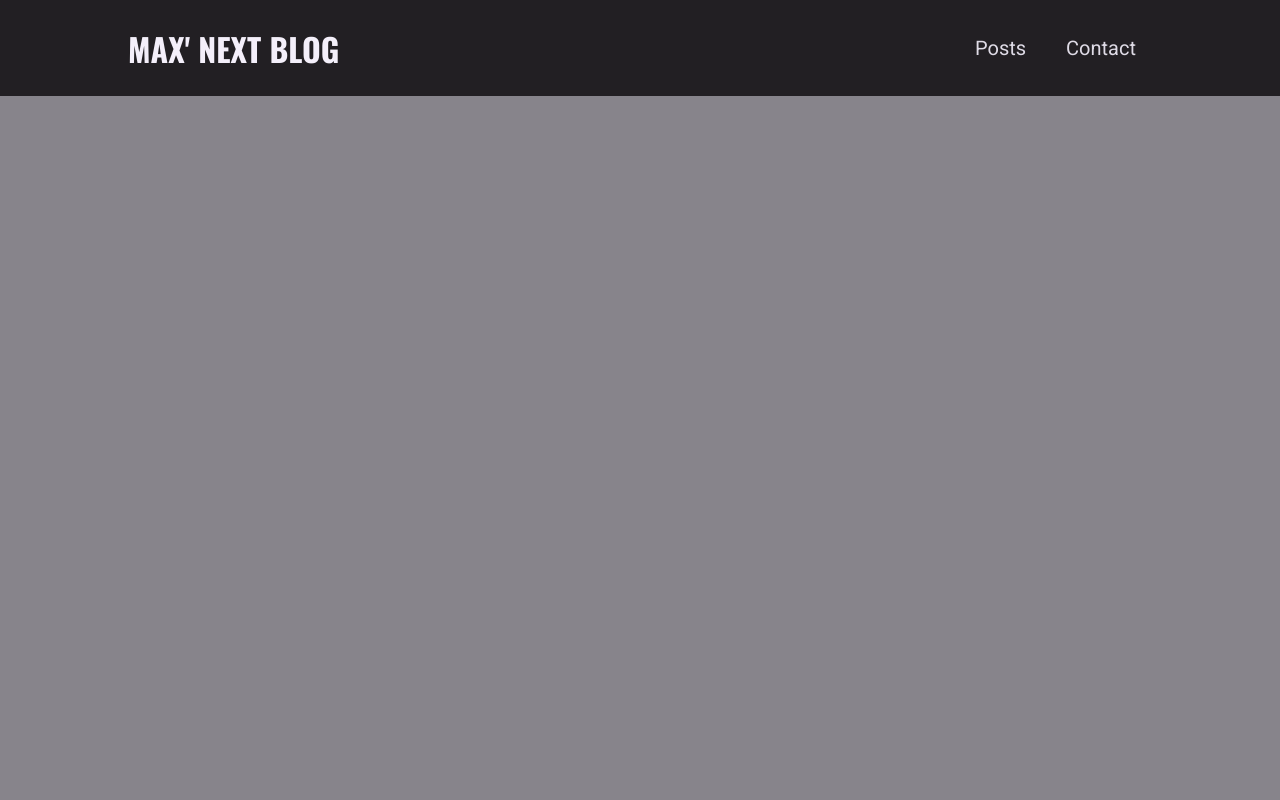
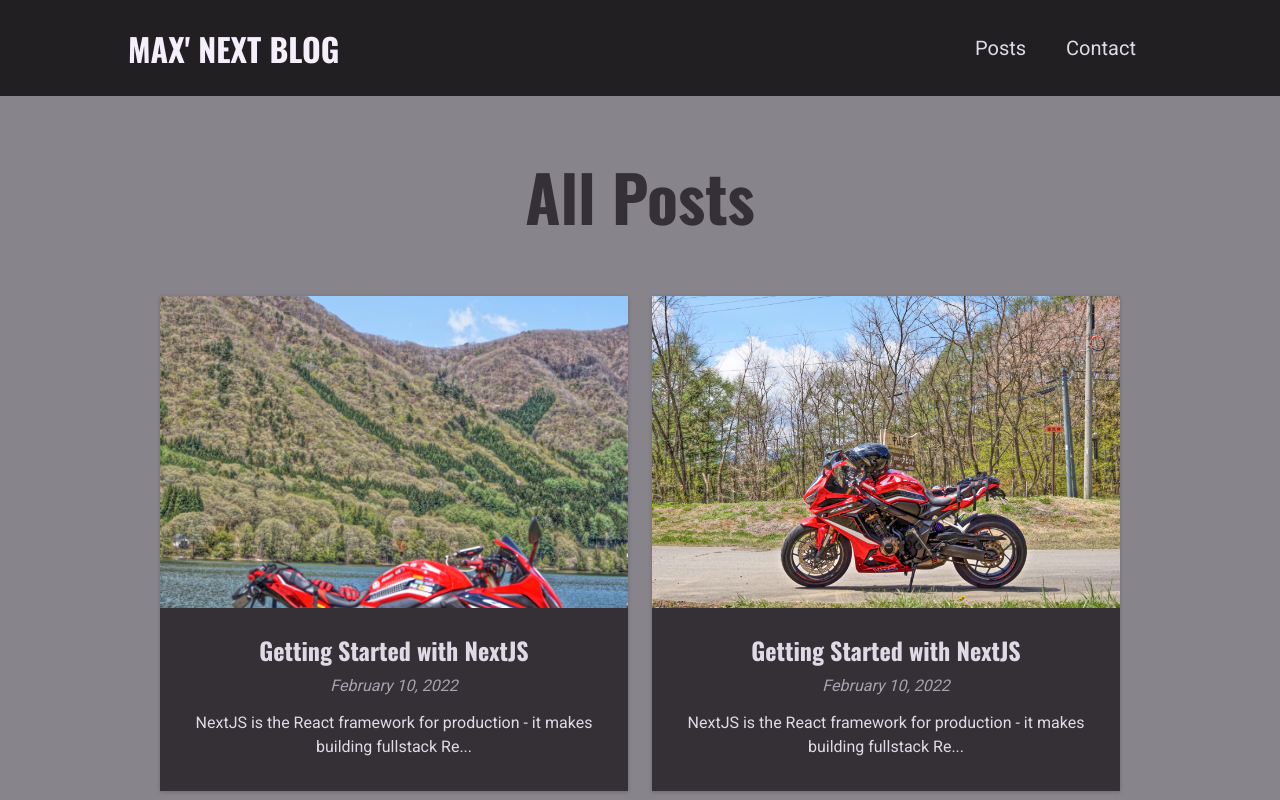
Before and after one commit to tatsuro1997/nextjs-course-11, a Next.js app: page /posts in a window 1280 px wide. Shown: the top 800 px of the page. Built offline with nearby package versions, Linux system fonts and the light colour scheme.

Commit message:
Adding the "All Posts" Page

```diff
--- /dev/null
+++ b/components/posts/all-posts.js
@@ -0,0 +1,11 @@
+import classes from "./all-posts.module.css";
+import PostsGrid from "./posts-grid";
+
+function AllPosts(props) {
+  return <section className={classes.posts}>
+    <h1>All Posts</h1>
+    <PostsGrid posts={props.posts} />
+  </section>
+}
+
+export default AllPosts;
--- /dev/null
+++ b/components/posts/all-posts.module.css
@@ -0,0 +1,17 @@
+.posts {
+  width: 90%;
+  max-width: 60rem;
+  margin: var(--size-8) auto;
+}
+
+.posts h1 {
+  font-size: var(--size-8);
+  color: var(--color-grey-800);
+  text-align: center;
+}
+
+@media (min-width: 768px) {
+  .posts h1 {
+    font-size: var(--size-16);
+  }
+}
--- a/pages/posts/index.js
+++ b/pages/posts/index.js
@@ -1,3 +1,43 @@
-function AllPostsPage() {}
+import AllPosts from "../../components/posts/all-posts";
+
+const DUMMY_POSTS = [
+  {
+    slug: "getting-started-with-nextjs",
+    title: "Getting Started with NextJS",
+    image: "getting-started-nextjs.png",
+    excerpt:
+      "NextJS is the React framework for production - it makes building fullstack Re...",
+    date: "2022-02-10",
+  },
+  {
+    slug: "getting-started-with-nextjs2",
+    title: "Getting Started with NextJS",
+    image: "getting-started-nextjs.png",
+    excerpt:
+      "NextJS is the React framework for production - it makes building fullstack Re...",
+    date: "2022-02-10",
+  },
+  {
+    slug: "getting-started-with-nextjs3",
+    title: "Getting Started with NextJS",
+    image: "getting-started-nextjs.png",
+    excerpt:
+      "NextJS is the React framework for production - it makes building fullstack Re...",
+    date: "2022-02-10",
+  },
+  {
+    slug: "getting-started-with-nextjs4",
+    title: "Getting Started with NextJS",
+    image: "getting-started-nextjs.png",
+    excerpt:
+      "NextJS is the React framework for production - it makes building fullstack Re...",
+    date: "2022-02-10",
+  },
+];
+
+function AllPostsPage() {
+
+  return <AllPosts posts={DUMMY_POSTS} />
+}
 
 export default AllPostsPage;
```
